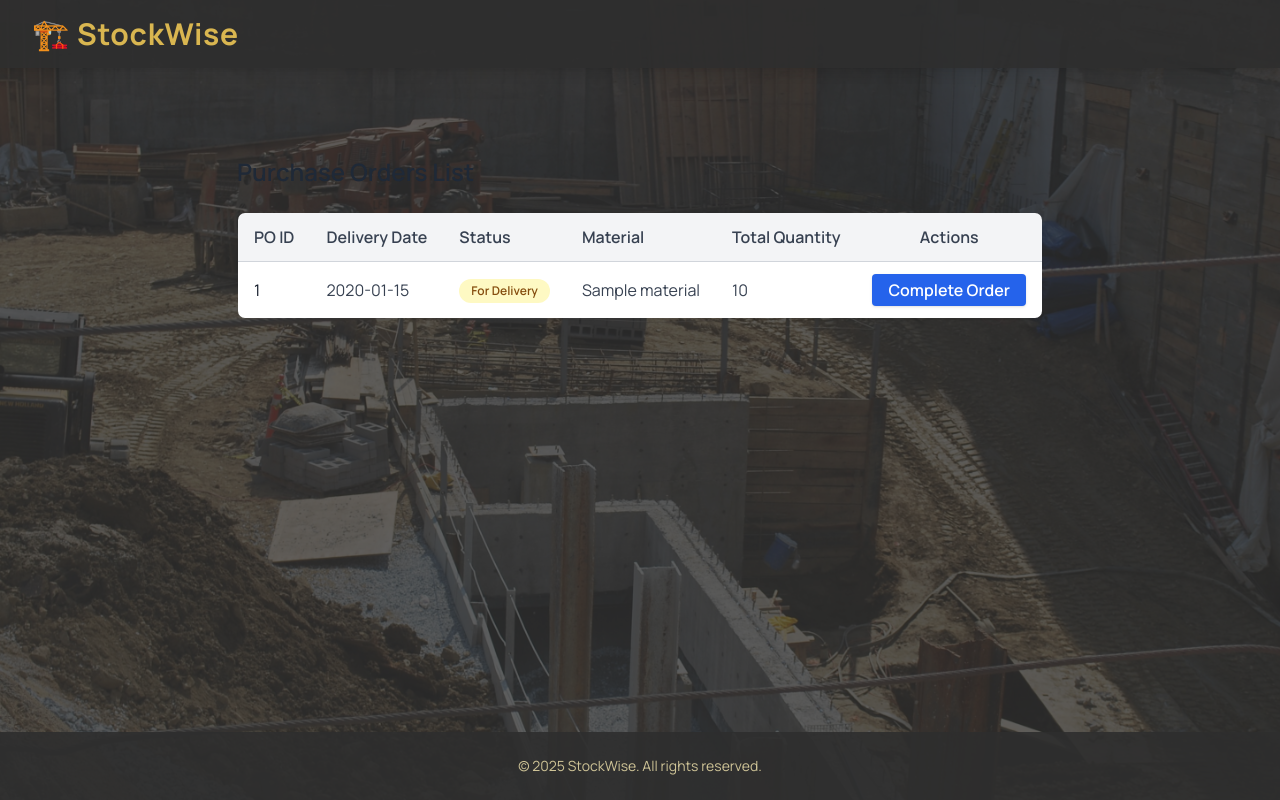
After one commit to gianvalen/stockwise, a Django app: page /manager/orders/ in a window 1280 px wide. The commit adds this page. Run offline with Django 5.2, Linux system fonts and the light colour scheme; tables that the repository leaves empty hold one stand-in row (values such as "Sample post"); some libraries are stand-ins or nearby versions.

Commit message:
Added logic for orders

```diff
--- a/stockwise/project_management/urls.py
+++ b/stockwise/project_management/urls.py
@@ -1,5 +1,5 @@
 from django.urls import path
-from .views import home_manager, pending_requests, transfer_materials_home, transfer_material, pending_offers_proj
+from .views import home_manager, pending_requests, transfer_materials_home, transfer_material, pending_offers_proj, purchase_orders_list
 
 app_name = 'project_management'
 
@@ -9,4 +9,5 @@ urlpatterns = [
     path('materials/transfer/', transfer_materials_home, name='transfer_materials'),
     path('materials/transfer/<project_id>/<material_id>/', transfer_material, name='transfer_material_form'),
     path('pending-offers-proj/', pending_offers_proj, name='pending_offers_proj'),
+    path('orders/', purchase_orders_list, name='purchase_orders_list'),
 ]
--- a/stockwise/project_management/views.py
+++ b/stockwise/project_management/views.py
@@ -1,8 +1,10 @@
 from django.shortcuts import render, redirect, get_object_or_404
 from django.contrib import messages
-from stock_management.models import PurchaseRequest, RequestDetail, ProjectInventory, InventoryMaterial, Project, Material, Offer
+from stock_management.models import PurchaseRequest, RequestDetail, ProjectInventory, InventoryMaterial, Project, Material, Offer, PurchaseOrder, OfferPurchaseOrder, Inventory
 from .forms import MaterialTransferForm
 from django.db import transaction
+from django.utils import timezone
+
 
 def home_manager(request):
     return render(request, 'project_management/home_manager.html')
@@ -139,10 +141,32 @@ def pending_offers_proj(request):
 
         if action == 'approve':
             offer.offer_status_proj = 'Accepted'
+            offer.save()
+
+            # Create PurchaseOrder only if not already created for this offer
+            existing_po = OfferPurchaseOrder.objects.filter(offer=offer).first()
+            if not existing_po:
+                po_id = generate_po_id()
+                # Example: set delivery_date to 7 days from now
+                delivery_date = timezone.now() + timezone.timedelta(days=7)
+
+                po = PurchaseOrder.objects.create(
+                    po_id=po_id,
+                    delivery_date=delivery_date,
+                    po_status='For Delivery',
+                )
+
+                OfferPurchaseOrder.objects.create(
+                    po=po,
+                    offer=offer,
+                )
+
+            messages.success(request, f"Offer {offer_id} has been approved and Purchase Order {po_id} created.")
+
         elif action == 'reject':
             offer.offer_status_proj = 'Rejected'
-
-        offer.save()
+            offer.save()
+            messages.warning(request, f"Offer {offer_id} has been rejected.")
 
         query_params = []
         if status_filter:
@@ -169,3 +193,68 @@ def pending_offers_proj(request):
     }
 
     return render(request, 'pending_offers_proj.html', context)
+
+def generate_po_id():
+    last_po = PurchaseOrder.objects.order_by('-po_id').first()
+    if last_po:
+        num = int(last_po.po_id[2:]) + 1
+    else:
+        num = 1
+    return f"PO{num:03d}"  # Format: PO001, PO002, etc.
+
+def purchase_orders_list(request):
+    if request.method == 'POST':
+        po_id = request.POST.get('po_id')
+        try:
+            with transaction.atomic():
+                po = PurchaseOrder.objects.select_for_update().get(po_id=po_id)
+
+                if po.po_status == 'Completed':
+                    messages.info(request, "This order is already completed.")
+                else:
+                    po.po_status = 'Completed'
+                    po.save()
+
+                    opo = OfferPurchaseOrder.objects.select_related(
+                        'offer',
+                        'offer__offerrequestdetail',
+                        'offer__offerrequestdetail__request_detail',
+                        'offer__offerrequestdetail__request_detail__material'
+                    ).get(po=po)
+
+                    offer = opo.offer
+                    material = offer.offerrequestdetail.request_detail.material
+
+                    inventory_materials = InventoryMaterial.objects.filter(material=material)
+
+                    if not inventory_materials.exists():
+                        inventory = Inventory.objects.first()
+                        if inventory is None:
+                            messages.error(request, "No inventory exists to create InventoryMaterial entry.")
+                            return redirect('project_management:purchase_orders_list')
+
+                        new_im_id = generate_new_im_id()
+
+                        InventoryMaterial.objects.create(
+                            im_id=new_im_id,
+                            material=material,
+                            inventory=inventory,
+                            quantity=offer.total_quantity,
+                        )
+                        messages.success(request, f"InventoryMaterial created for {material.material_name} with quantity {offer.total_quantity}.")
+                    else:
+                        for im in inventory_materials:
+                            im.quantity += offer.total_quantity
+                            im.save()
+
+                    messages.success(request, f"Purchase Order {po.po_id} completed and inventory updated.")
+
+        except PurchaseOrder.DoesNotExist:
+            messages.error(request, "Purchase order not found.")
+        except OfferPurchaseOrder.DoesNotExist:
+            messages.error(request, "OfferPurchaseOrder not found for this PO.")
+
+        return redirect('project_management:purchase_orders_list')
+
+    purchase_orders = PurchaseOrder.objects.all().order_by('delivery_date')
+    return render(request, 'purchase_orders_list.html', {'purchase_orders': purchase_orders})
--- a/stockwise/stock_management/models.py
+++ b/stockwise/stock_management/models.py
@@ -134,9 +134,14 @@ class ProjectInventory(models.Model):
 
 
 class PurchaseOrder(models.Model):
+    STATUS_CHOICES = [
+        ('For Delivery', 'For Delivery'),
+        ('Completed', 'Completed'),
+    ]
+
     po_id = models.CharField(primary_key=True, max_length=5)
     delivery_date = models.DateTimeField()
-    po_status = models.CharField(max_length=255)
+    po_status = models.CharField(max_length=255, choices=STATUS_CHOICES, default='For Delivery')
 
     class Meta:
         # managed = False
--- a/stockwise/templates/base.html
+++ b/stockwise/templates/base.html
@@ -56,6 +56,10 @@
                         class="hover:text-primary transition px-2 py-1 {% if request.resolver_match.url_name == 'projects_list' %}text-primary font-bold{% endif %}">
                         Projects
                     </a>
+                    <a href="{% url 'project_management:purchase_orders_list' %}"
+                        class="hover:text-primary transition px-2 py-1 {% if request.resolver_match.url_name == 'projects_list' %}text-primary font-bold{% endif %}">
+                        Order Tracker
+                    </a>
                     <a href="{% url 'procurement:pending_offers' %}"
                         class="hover:text-primary transition px-2 py-1 {% if request.resolver_match.url_name == 'pending_offers' %}text-primary font-bold{% endif %}">
                         Pending Offers
@@ -106,6 +110,10 @@
                     <a href="{% url 'procurement:projects_list' %}"
                         class="hover:text-primary transition px-2 py-1 {% if request.resolver_match.url_name == 'projects_list' %}text-primary font-bold{% endif %}">
                         Projects
+                    </a>
+                    <a href="{% url 'project_management:purchase_orders_list' %}"
+                        class="hover:text-primary transition px-2 py-1 {% if request.resolver_match.url_name == 'projects_list' %}text-primary font-bold{% endif %}">
+                        Order Tracker
                     </a>
                     <a href="{% url 'project_management:transfer_materials' %}"
                         class="hover:text-primary transition px-2 py-1 {% if request.resolver_match.url_name == 'transfer_materials' %}text-primary font-bold{% endif %}">
--- /dev/null
+++ b/stockwise/templates/project_management/purchase_orders_list.html
@@ -0,0 +1,66 @@
+{% extends "base.html" %}
+
+{% block content %}
+<div class="container mx-auto px-4 py-6">
+  <h1 class="text-2xl font-semibold mb-6 text-gray-800">Purchase Orders List</h1>
+
+  <table class="min-w-full border border-gray-300 rounded-lg shadow-sm overflow-hidden">
+    <thead class="bg-gray-100 border-b border-gray-300">
+      <tr>
+        <th class="text-left px-4 py-3 font-semibold text-gray-700">PO ID</th>
+        <th class="text-left px-4 py-3 font-semibold text-gray-700">Delivery Date</th>
+        <th class="text-left px-4 py-3 font-semibold text-gray-700">Status</th>
+        <th class="text-left px-4 py-3 font-semibold text-gray-700">Material</th>
+        <th class="text-left px-4 py-3 font-semibold text-gray-700">Total Quantity</th>
+        <th class="text-center px-4 py-3 font-semibold text-gray-700">Actions</th>
+      </tr>
+    </thead>
+    <tbody class="bg-white divide-y divide-gray-200">
+      {% for po in purchase_orders %}
+        <tr>
+          <td class="px-4 py-3 whitespace-nowrap text-gray-900 font-medium">{{ po.po_id }}</td>
+          <td class="px-4 py-3 whitespace-nowrap text-gray-700">{{ po.delivery_date|date:"Y-m-d" }}</td>
+          <td class="px-4 py-3 whitespace-nowrap">
+            {% if po.po_status == 'Completed' %}
+              <span class="inline-block px-3 py-1 text-xs font-semibold rounded-full bg-green-100 text-green-800">{{ po.po_status }}</span>
+            {% else %}
+              <span class="inline-block px-3 py-1 text-xs font-semibold rounded-full bg-yellow-100 text-yellow-800">{{ po.po_status }}</span>
+            {% endif %}
+          </td>
+          <td class="px-4 py-3 whitespace-nowrap text-gray-700">
+            {% if po.offerpurchaseorder and po.offerpurchaseorder.offer and po.offerpurchaseorder.offer.offerrequestdetail %}
+              {{ po.offerpurchaseorder.offer.offerrequestdetail.request_detail.material.material_name }}
+            {% else %}
+              <span class="text-gray-400 italic">N/A</span>
+            {% endif %}
+          </td>
+          <td class="px-4 py-3 whitespace-nowrap text-gray-700">
+            {% if po.offerpurchaseorder and po.offerpurchaseorder.offer %}
+              {{ po.offerpurchaseorder.offer.total_quantity }}
+            {% else %}
+              <span class="text-gray-400 italic">N/A</span>
+            {% endif %}
+          </td>
+          <td class="px-4 py-3 whitespace-nowrap text-center">
+            {% if po.po_status != 'Completed' %}
+              <form method="post" class="inline-block">
+                {% csrf_token %}
+                <input type="hidden" name="po_id" value="{{ po.po_id }}">
+                <button type="submit" class="bg-blue-600 hover:bg-blue-700 text-white font-semibold py-1 px-4 rounded shadow">
+                  Complete Order
+                </button>
+              </form>
+            {% else %}
+              <span class="text-gray-500 italic">Completed</span>
+            {% endif %}
+          </td>
+        </tr>
+      {% empty %}
+        <tr>
+          <td colspan="6" class="text-center py-6 text-gray-500 italic">No purchase orders found.</td>
+        </tr>
+      {% endfor %}
+    </tbody>
+  </table>
+</div>
+{% endblock %}
```
